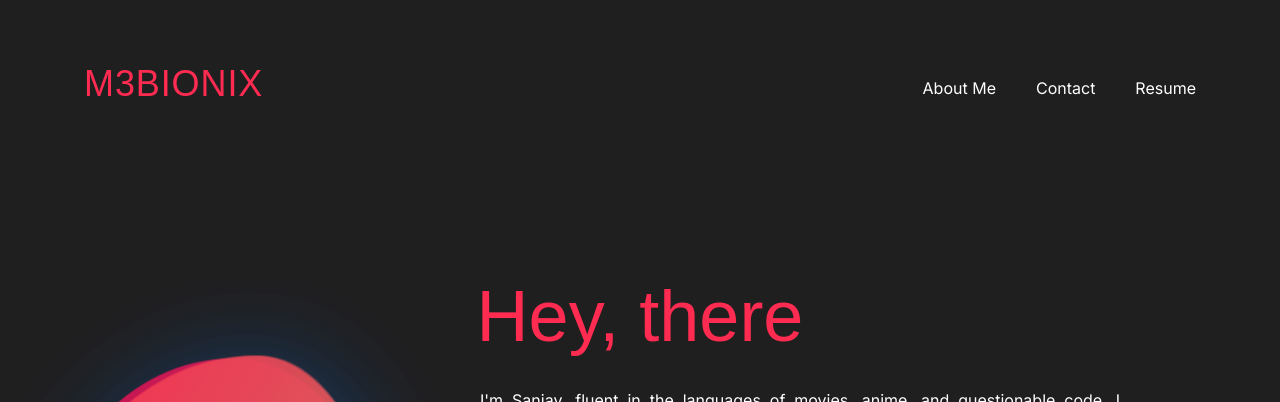
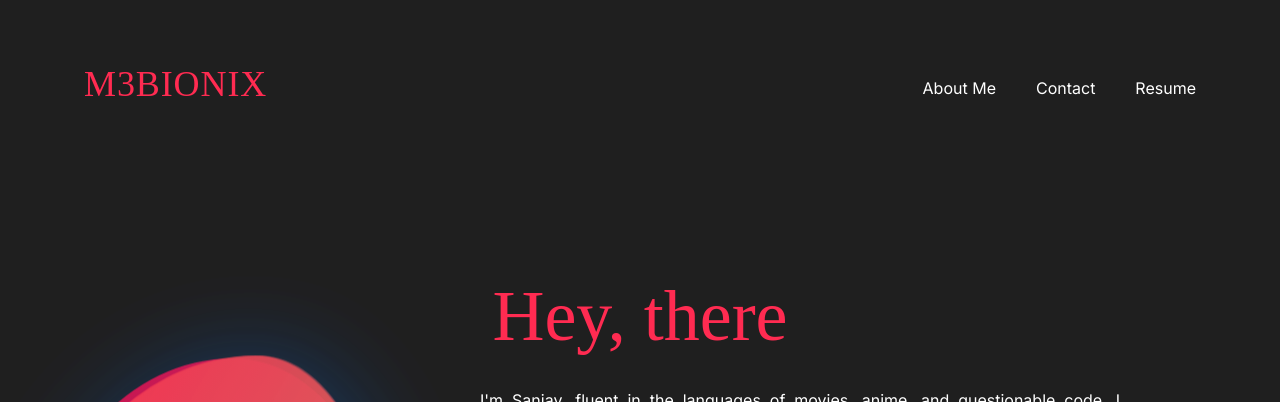
Before and after one commit to M3BIONIX/website, a Next.js app: page / in a window 1280 px wide. Shown: the top 402 px of the page. Built offline with nearby package versions, Linux system fonts and the light colour scheme.

Commit message:
vercel-3G

```diff
--- a/src/app/page.js
+++ b/src/app/page.js
@@ -74,7 +74,7 @@ export default function Home() {
     </div>
     <div className="flex flex-col justify-center items-center mt-20 sm:mt-24 lg:mt-32">
     <div className="md:text-center xs:right-10 flex xs:items-center justify-center md:h-auto ">
-      <p className="font-product-sans text-custom-red xs:text-5xl md:text-7xl xs:mt-[2rem] md:mt-10 transition-colors duration-300 hover:text-white">Hey, there</p>
+      <p className="font-product-sans text-custom-red xs:text-5xl md:text-7xl xs:mt-[1rem] md:mt-10 transition-colors duration-300 hover:text-white">Hey, there</p>
     </div>
       <div className="w-full mt-8 hidden md:flex mx-auto sm:w-1/3 md:w-1/2 md:mr-[10rem]">
           <p className="font-product-sans-m md:leading-8 text-left xs:text-sm xs:text-justify md:text-base ">
--- a/tailwind.config.js
+++ b/tailwind.config.js
@@ -20,7 +20,7 @@ module.exports = {
           'conic-gradient(from 180deg at 50% 50%, var(--tw-gradient-stops))',
       },
       fontFamily: {
-        'product-sans': ['"Product Sans"', 'sans-serif'],
+        'product-sans': ['"Product Sans"'],
         'product-sans-m': ['"Inter"', 'sans-serif'],
       },
       colors: {
```
